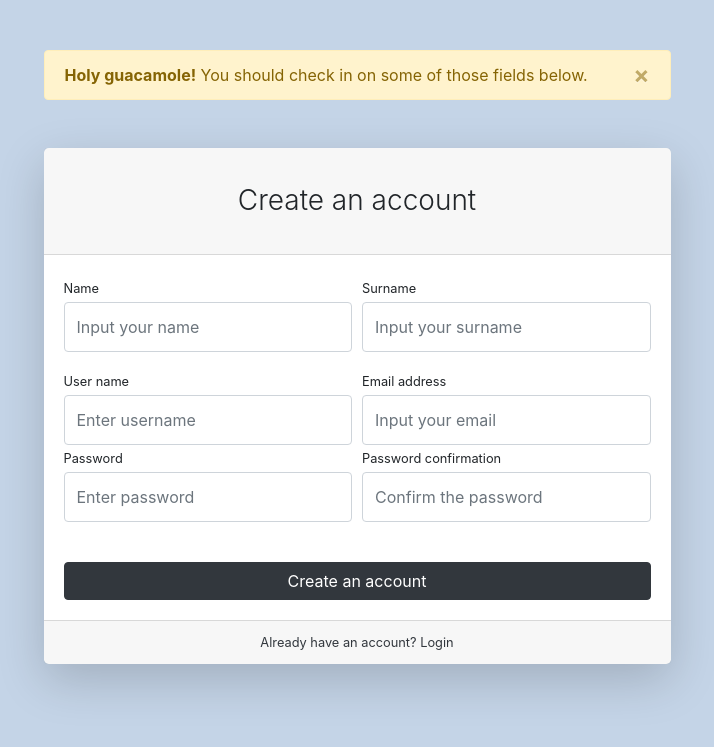
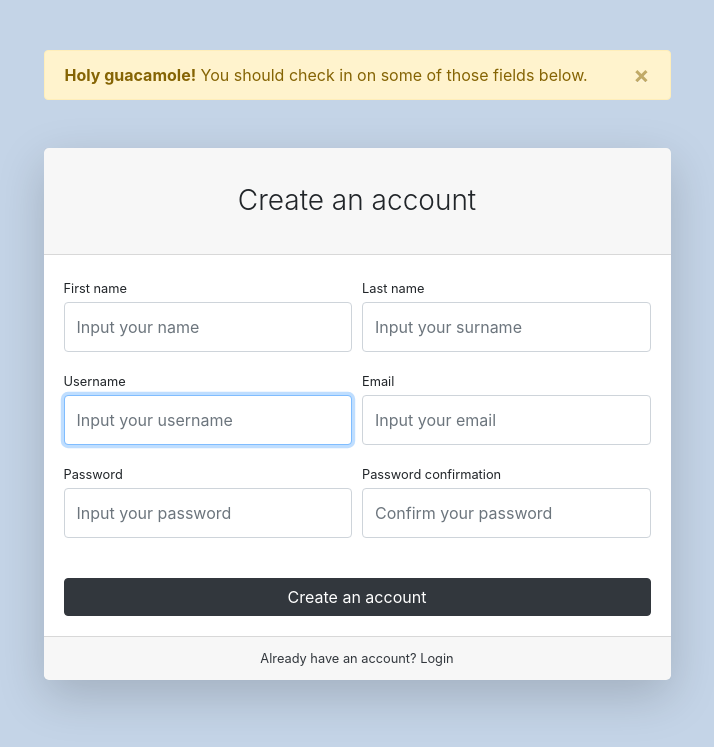
Before and after one commit to Serg-f/f_store, a Django app: page /users/registration/ in a window 1280 px wide. Shown: the top 747 px of the page, without its empty margins (283-997 px from the left). Run offline with Django 3.2, Linux system fonts and the light colour scheme; some libraries are stand-ins or nearby versions.

Commit message:
user registration

```diff
--- a/users/forms.py
+++ b/users/forms.py
@@ -1,8 +1,49 @@
-from django.contrib.auth.forms import AuthenticationForm
+from django.contrib.auth.forms import AuthenticationForm, UserCreationForm
 from users.models import User
+from django import forms
 
 
 class UserLoginForm(AuthenticationForm):
+    username = forms.CharField(widget=forms.TextInput(attrs={
+        'class': "form-control py-4",
+        'placeholder': "Input user name",
+    }))
+    password = forms.CharField(widget=forms.PasswordInput(attrs={
+        'class': "form-control py-4",
+        'placeholder': "Input password",
+    }))
+
     class Meta:
         model = User
         fields = ('username', 'password')
+
+
+class UserRegisterForm(UserCreationForm):
+    first_name = forms.CharField(widget=forms.TextInput(attrs={
+        'class': 'form-control py-4',
+        'placeholder': 'Input your name',
+    }))
+    last_name = forms.CharField(widget=forms.TextInput(attrs={
+        'class': 'form-control py-4',
+        'placeholder': 'Input your surname',
+    }))
+    username = forms.CharField(widget=forms.TextInput(attrs={
+        'class': 'form-control py-4',
+        'placeholder': 'Input your username',
+    }))
+    email = forms.EmailField(widget=forms.EmailInput(attrs={
+        'class': 'form-control py-4',
+        'placeholder': 'Input your email',
+    }))
+    password1 = forms.CharField(label='Password', widget=forms.PasswordInput(attrs={
+        'class': 'form-control py-4',
+        'placeholder': 'Input your password',
+    }))
+    password2 = forms.CharField(label='Password confirmation', widget=forms.PasswordInput(attrs={
+        'class': 'form-control py-4',
+        'placeholder': 'Confirm your password',
+    }))
+
+    class Meta:
+        model = User
+        fields = ('first_name', 'last_name', 'username', 'email', 'password1', 'password2')
--- a/users/templates/users/register.html
+++ b/users/templates/users/register.html
@@ -16,54 +16,30 @@
                             <div class="card-header"><h3 class="text-center font-weight-light my-4">Create an account</h3>
                             </div>
                             <div class="card-body">
-                                <form>
+                                <form method="POST" action="{% url 'users:register' %}">
+                                    {% csrf_token %}
+                                    {% for item in form %}
+                                        {% if item.name in 'first_name username password1' %}
                                             <div class="form-row">
                                                 <div class="col-md-6">
                                                     <div class="form-group">
-                                                <label class="small mb-1" for="inputFirstName">Name</label>
-                                                <input class="form-control py-4" id="inputFirstName" type="text"
-                                                       placeholder="Input your name"/>
+                                                        <label class="small mb-1" for="{{ item.id_for_label }}">
+                                                            {{ item.label }}</label>
+                                                        {{ item }}
                                                     </div>
                                                 </div>
+                                        {% else %}
                                                 <div class="col-md-6">
                                                     <div class="form-group">
-                                                <label class="small mb-1" for="inputLastName">Surname</label>
-                                                <input class="form-control py-4" id="inputLastName" type="text"
-                                                       placeholder="Input your surname"/>
+                                                         <label class="small mb-1" for="{{ item.id_for_label }}">
+                                                            {{ item.label }}</label>
+                                                        {{ item }}
                                                     </div>
                                                 </div>
                                             </div>
-                                    <div class="form-row">
-                                        <div class="col-md-6">
-                                            <label class="small mb-1" for="inputUsername">User name</label>
-                                            <input class="form-control py-4" id="inputUsername" type="text"
-                                                   aria-describedby="usernameHelp"
-                                                   placeholder="Enter username"/>
-                                        </div>
-                                        <div class="col-md-6">
-                                            <label class="small mb-1" for="inputEmailAddress">Email address</label>
-                                            <input class="form-control py-4" id="inputEmailAddress" type="email"
-                                                   aria-describedby="emailHelp"
-                                                   placeholder="Input your email"/>
-                                        </div>
-                                    </div>
-                                    <div class="form-row">
-                                        <div class="col-md-6">
-                                            <div class="form-group">
-                                                <label class="small mb-1" for="inputPassword">Password</label>
-                                                <input class="form-control py-4" id="inputPassword" type="password"
-                                                       placeholder="Enter password"/>
-                                            </div>
-                                        </div>
-                                        <div class="col-md-6">
-                                            <div class="form-group">
-                                                <label class="small mb-1" for="inputConfirmPassword">
-                                                    Password confirmation</label>
-                                                <input class="form-control py-4" id="inputConfirmPassword"
-                                                       type="password" placeholder="Confirm the password"/>
-                                            </div>
-                                        </div>
-                                    </div>
+                                        {% endif %}
+                                    {% endfor %}
+
                                     <div class="form-group mt-4 mb-0">
                                         <input class="btn btn-primary btn-block" type="submit" value="Create an account">
                                     </div>
--- a/users/views.py
+++ b/users/views.py
@@ -1,5 +1,5 @@
 from django.shortcuts import render, HttpResponseRedirect
-from users.forms import UserLoginForm
+from users.forms import UserLoginForm, UserRegisterForm
 from django.contrib import auth
 from django.urls import reverse
 
@@ -22,4 +22,12 @@ def login(request):
 
 
 def register(request):
-    return render(request, 'users/register.html')
+    if request.method == 'POST':
+        form = UserRegisterForm(data=request.POST)
+        if form.is_valid():
+            form.save()
+            return HttpResponseRedirect(reverse('users:login'))
+    else:
+        form = UserRegisterForm()
+    context = {'form': form}
+    return render(request, 'users/register.html', context)
```
Also changed, not shown: users/templates/users/login.html (+8 -11 lines), db.sqlite3. Lines whose indentation alone changed are shown as unchanged.
